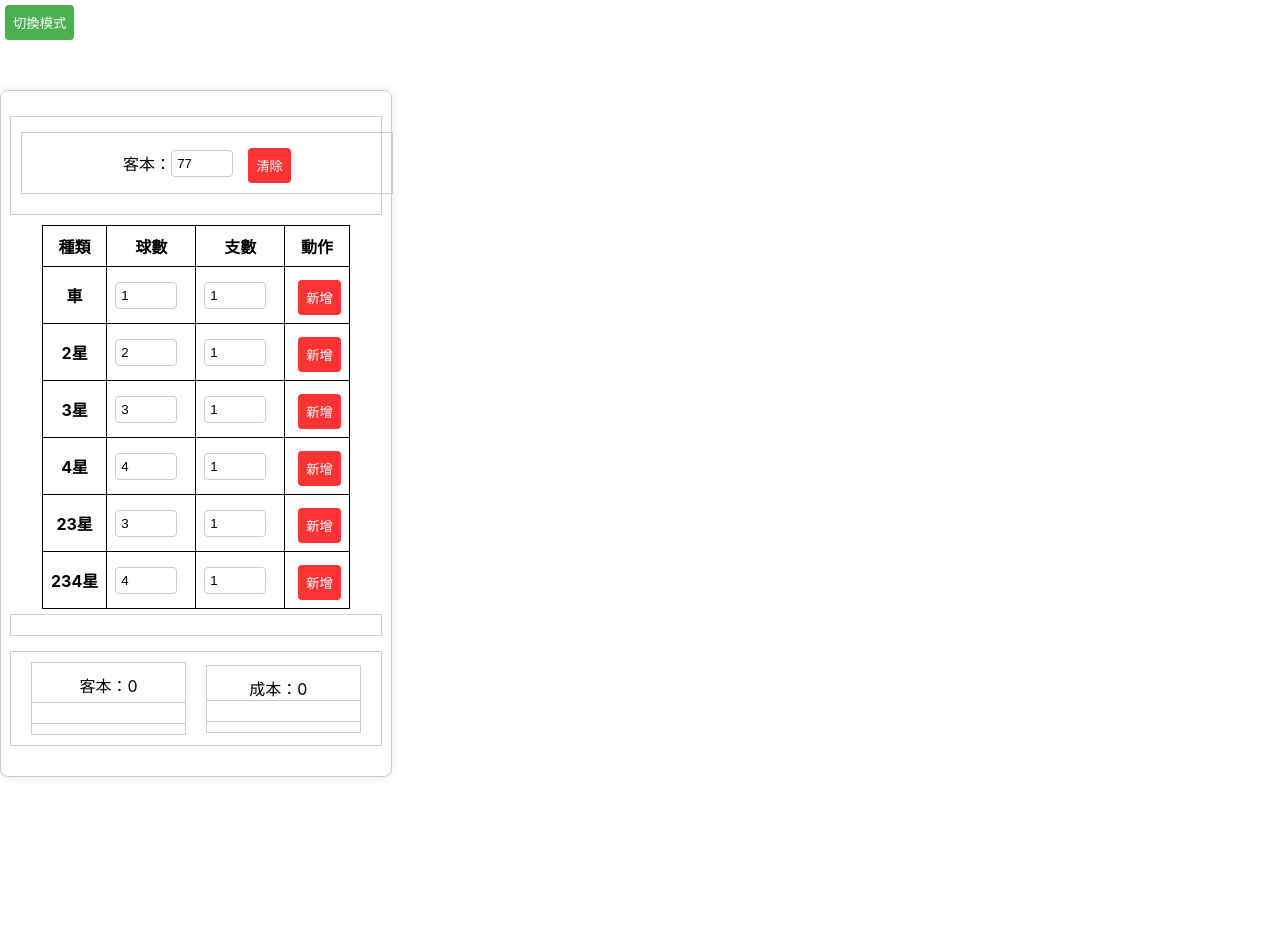
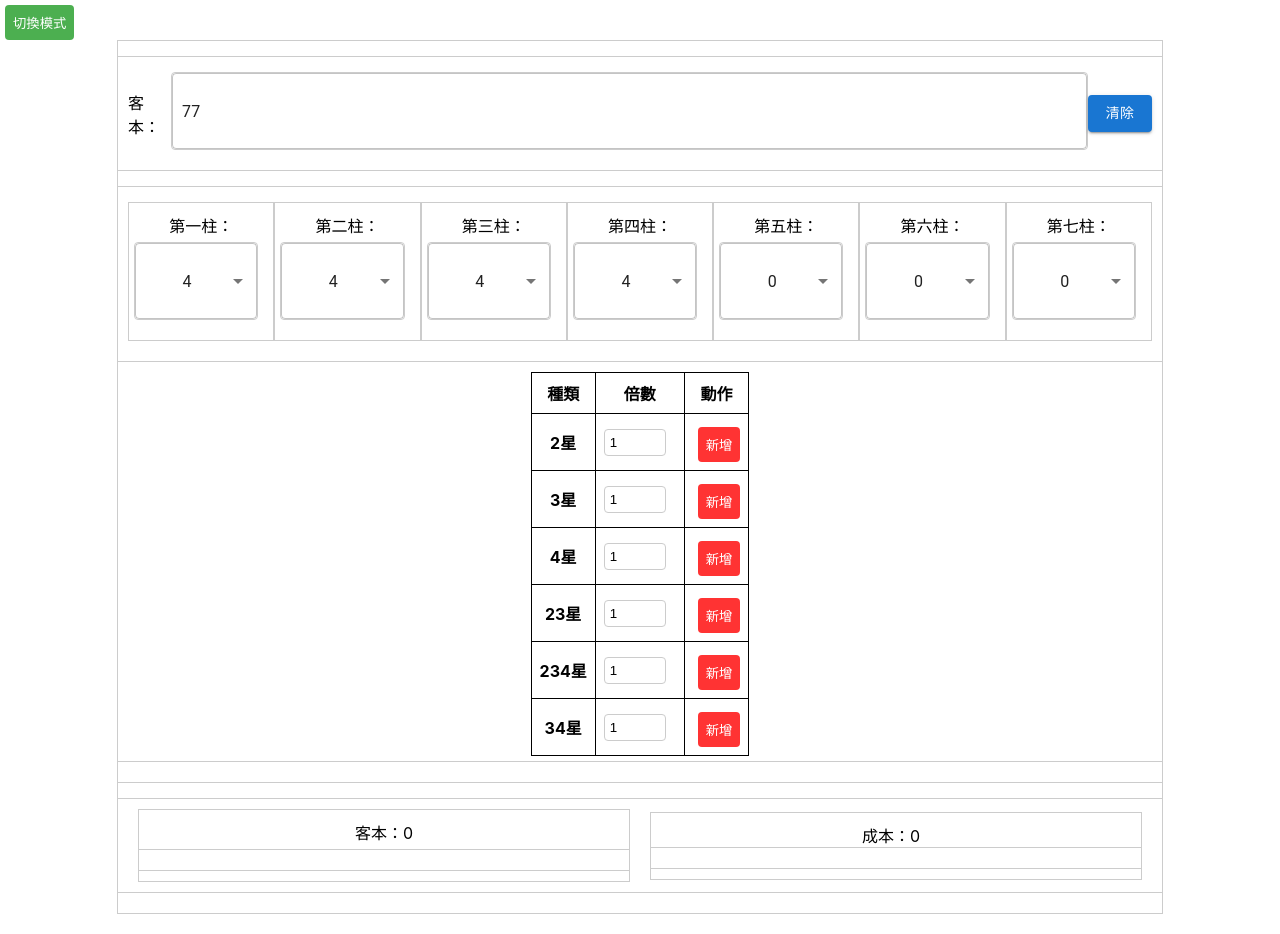
Before and after one commit to k19980506/539-caculator, a React (Create React App) app: page / in a window 1280 px wide. Both pictures are taken after a click on the button "切換模式". Before the commit the page ends 847 px from the top, so only its background shows below. Built offline with nearby package versions, Linux system fonts and the light colour scheme.

Commit message:
update css

```diff
--- a/public/index.html
+++ b/public/index.html
@@ -29,7 +29,7 @@
   </head>
   <body>
     <noscript>You need to enable JavaScript to run this app.</noscript>
-    <div style="display: flex; width: 80%;" id="root"></div>
+    <div id="root"></div>
     <!--
       This HTML file is a template.
       If you open it directly in the browser, you will see an empty page.
--- a/src/App.js
+++ b/src/App.js
@@ -4,7 +4,7 @@ import LianPong from "./LianPong";
 import ZuPong from "./ZuPong";
 
 function App() {
-  const [mode, setMode] = useState("zupong");
+  const [mode, setMode] = useState("lianpong");
 
   const toggleMode = () => {
     setMode(mode === "lianpong" ? "zupong" : "lianpong");
--- a/src/ZuPong.css
+++ b/src/ZuPong.css
@@ -1,5 +1,6 @@
 .root {
     width: 80%;
+    margin: auto;
     flex-direction: column;
     align-items: center;
     justify-content: center;
@@ -10,6 +11,7 @@
     display: flex;
     align-items: center;
     margin-bottom: 10px;
+    flex-direction: row;
   }
 
   .select {
--- a/src/ZuPong.js
+++ b/src/ZuPong.js
@@ -205,10 +205,12 @@ function Zupong() {
         </Button>
       </div>
       <div className="section">
+        <div>
           <span>第一柱：</span>
           <Select
             className="select"
             value={pillar1}
+            style={{ "text-align": "center" }}
             onChange={(e) => setPillar1(e.target.value)}
           >
             {Array.from({ length: 10 }, (_, i) => i).map((value) => (
@@ -217,12 +219,14 @@ function Zupong() {
               </MenuItem>
             ))}
           </Select>
-
+        </div>
+        <div>
           <span>第二柱：</span>
           <Select
             className="select"
             value={pillar2}
             onChange={(e) => setPillar2(e.target.value)}
+            style={{ "text-align": "center" }}
           >
             {Array.from({ length: 10 }, (_, i) => i).map((value) => (
               <MenuItem key={value} value={value}>
@@ -230,11 +234,13 @@ function Zupong() {
               </MenuItem>
             ))}
           </Select>
-
+        </div>
+        <div>
           <span>第三柱：</span>
           <Select
             className="select"
             value={pillar3}
+            style={{ "text-align": "center" }}
             onChange={(e) => setPillar3(e.target.value)}
           >
             {Array.from({ length: 10 }, (_, i) => i).map((value) => (
@@ -243,11 +249,14 @@ function Zupong() {
               </MenuItem>
             ))}
           </Select>
+        </div>
 
+        <div>
           <span>第四柱：</span>
           <Select
             className="select"
             value={pillar4}
+            style={{ "text-align": "center" }}
             onChange={(e) => setPillar4(e.target.value)}
           >
             {Array.from({ length: 10 }, (_, i) => i).map((value) => (
@@ -256,10 +265,13 @@ function Zupong() {
               </MenuItem>
             ))}
           </Select>
+        </div>
 
+        <div>
           <span>第五柱：</span>
           <Select
             className="select"
+            style={{ "text-align": "center" }}
             value={pillar5}
             onChange={(e) => setPillar5(e.target.value)}
           >
@@ -269,10 +281,13 @@ function Zupong() {
               </MenuItem>
             ))}
           </Select>
+        </div>
 
+        <div>
           <span>第六柱：</span>
           <Select
             className="select"
+            style={{ "text-align": "center" }}
             value={pillar6}
             onChange={(e) => setPillar6(e.target.value)}
           >
@@ -282,10 +297,13 @@ function Zupong() {
               </MenuItem>
             ))}
           </Select>
+        </div>
 
+        <div>
           <span>第七柱：</span>
           <Select
             className="select"
+            style={{ "text-align": "center" }}
             value={pillar7}
             onChange={(e) => setPillar7(e.target.value)}
           >
@@ -296,12 +314,13 @@ function Zupong() {
             ))}
           </Select>
         </div>
+      </div>
 
       <table>
         <thead>
           <tr>
             <th>種類</th>
-            <th>碰數</th>
+            <th>倍數</th>
             <th>動作</th>
           </tr>
         </thead>
@@ -420,7 +439,7 @@ function Zupong() {
       <div>
         {items.map((item, index) => (
           <div key={index}>
-            <p>{`${item.type} - 碰數：${item.quantity}`}</p>
+            <p>{`${item.type} - 倍數：${item.quantity}`}</p>
             <button onClick={() => removeItem(index)}>刪除</button>
           </div>
         ))}
```
Lines whose indentation alone changed are shown as unchanged.
